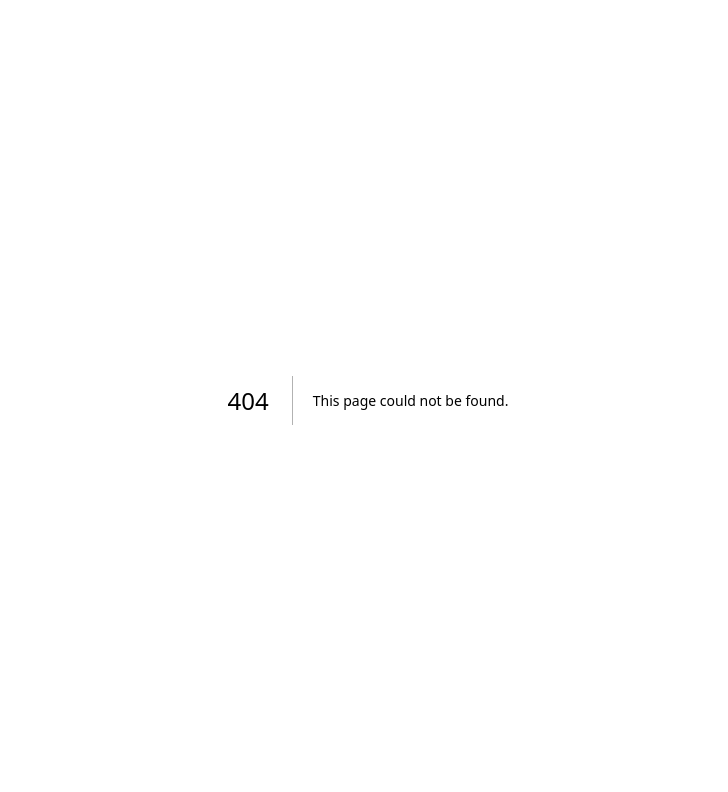
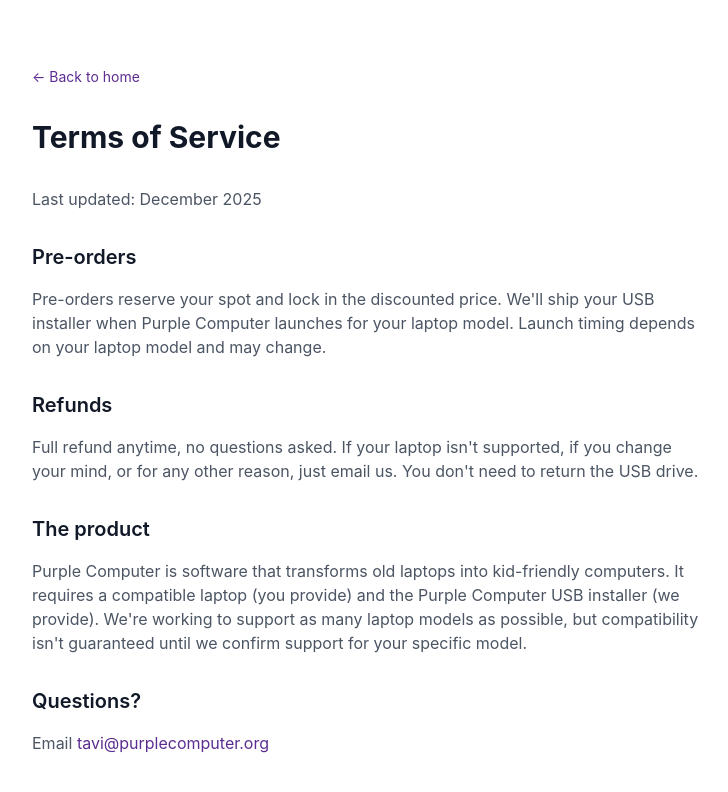
Before and after one commit to purplecomputerorg/landing, a Next.js app: page /terms in a window 1280 px wide. Before the commit this address had no page. Shown: the top 792 px of the page, without its empty margins (272-1000 px from the left). Built offline with nearby package versions, Linux system fonts and the light colour scheme.

Commit message:
Update privacy and terms

```diff
--- a/src/components/Footer.tsx
+++ b/src/components/Footer.tsx
@@ -7,8 +7,9 @@
 
   return (
     <footer className={`py-12 px-6 sm:px-8 lg:px-12 ${background}`}>
-      <div className="max-w-4xl mx-auto flex flex-col sm:flex-row justify-between items-start gap-4">
-        <div className="text-sm">
+      <div className="max-w-4xl mx-auto text-sm text-center sm:text-left">
+        <div className="flex flex-col sm:flex-row justify-between items-center sm:items-start gap-4">
+          <div>
             <p className="text-gray-400">
               Questions?{' '}
               <a
@@ -18,11 +19,7 @@
                 tavi@purplecomputer.org
               </a>
             </p>
-          <p className="text-gray-500 mt-1">
-            {new Date().getFullYear()} Purple Computer
-          </p>
-        </div>
-        <p className="text-gray-400 text-sm">
+            <p className="text-gray-400 mt-1">
               All source code is{' '}
               <a
                 href="https://github.com/purplecomputerorg/purplecomputer"
@@ -34,6 +31,18 @@
               </a>
             </p>
           </div>
+          <div className="text-gray-400">
+            <p>
+              <a href="/privacy" className="text-gray-500 hover:text-purple-primary transition-colors">Privacy</a>
+              {' · '}
+              <a href="/terms" className="text-gray-500 hover:text-purple-primary transition-colors">Terms</a>
+            </p>
+            <p className="text-gray-500 mt-1">
+              {new Date().getFullYear()} Purple Computer
+            </p>
+          </div>
+        </div>
+      </div>
     </footer>
   );
 }
--- /dev/null
+++ b/src/pages/privacy.tsx
@@ -0,0 +1,49 @@
+import Head from 'next/head';
+import Link from 'next/link';
+
+export default function Privacy() {
+  return (
+    <>
+      <Head>
+        <title>Privacy Policy - Purple Computer</title>
+      </Head>
+
+      <main className="min-h-screen bg-white py-16 px-6">
+        <div className="max-w-2xl mx-auto">
+          <Link href="/" className="text-purple-primary hover:underline text-sm mb-8 inline-block">
+            &larr; Back to home
+          </Link>
+
+          <h1 className="text-3xl font-display font-bold text-gray-900 mb-8">Privacy Policy</h1>
+
+          <div className="prose prose-gray">
+            <p className="text-gray-600 mb-6">Last updated: {new Date().toLocaleDateString('en-US', { month: 'long', year: 'numeric' })}</p>
+
+            <h2 className="text-xl font-semibold text-gray-900 mt-8 mb-4">What we collect</h2>
+            <p className="text-gray-600 mb-4">
+              When you pre-order or sign up for notifications, we collect your email address and laptop model information.
+              When you complete a purchase, our payment processor (Stripe) handles your payment information directly.
+            </p>
+
+            <h2 className="text-xl font-semibold text-gray-900 mt-8 mb-4">How we use it</h2>
+            <p className="text-gray-600 mb-4">
+              We use your email to send you updates about your pre-order, notify you when your laptop is supported,
+              and communicate important product information. We use laptop model data to prioritize which devices to support.
+            </p>
+
+            <h2 className="text-xl font-semibold text-gray-900 mt-8 mb-4">What we don't do</h2>
+            <p className="text-gray-600 mb-4">
+              We don't sell your data. We don't send marketing emails or newsletters unless you ask.
+              We don't share your information with third parties except as needed to process orders.
+            </p>
+
+            <h2 className="text-xl font-semibold text-gray-900 mt-8 mb-4">Questions?</h2>
+            <p className="text-gray-600 mb-4">
+              Email <a href="mailto:tavi@purplecomputer.org" className="text-purple-primary hover:underline">tavi@purplecomputer.org</a>
+            </p>
+          </div>
+        </div>
+      </main>
+    </>
+  );
+}
--- /dev/null
+++ b/src/pages/terms.tsx
@@ -0,0 +1,52 @@
+import Head from 'next/head';
+import Link from 'next/link';
+
+export default function Terms() {
+  return (
+    <>
+      <Head>
+        <title>Terms of Service - Purple Computer</title>
+      </Head>
+
+      <main className="min-h-screen bg-white py-16 px-6">
+        <div className="max-w-2xl mx-auto">
+          <Link href="/" className="text-purple-primary hover:underline text-sm mb-8 inline-block">
+            &larr; Back to home
+          </Link>
+
+          <h1 className="text-3xl font-display font-bold text-gray-900 mb-8">Terms of Service</h1>
+
+          <div className="prose prose-gray">
+            <p className="text-gray-600 mb-6">Last updated: {new Date().toLocaleDateString('en-US', { month: 'long', year: 'numeric' })}</p>
+
+            <h2 className="text-xl font-semibold text-gray-900 mt-8 mb-4">Pre-orders</h2>
+            <p className="text-gray-600 mb-4">
+              Pre-orders reserve your spot and lock in the discounted price. We'll ship your USB installer
+              when Purple Computer launches for your laptop model. Launch timing depends on your laptop model
+              and may change.
+            </p>
+
+            <h2 className="text-xl font-semibold text-gray-900 mt-8 mb-4">Refunds</h2>
+            <p className="text-gray-600 mb-4">
+              Full refund anytime, no questions asked. If your laptop isn't supported, if you change your mind,
+              or for any other reason, just email us. You don't need to return the USB drive.
+            </p>
+
+            <h2 className="text-xl font-semibold text-gray-900 mt-8 mb-4">The product</h2>
+            <p className="text-gray-600 mb-4">
+              Purple Computer is software that transforms old laptops into kid-friendly computers.
+              It requires a compatible laptop (you provide) and the Purple Computer USB installer (we provide).
+              We're working to support as many laptop models as possible, but compatibility isn't guaranteed
+              until we confirm support for your specific model.
+            </p>
+
+            <h2 className="text-xl font-semibold text-gray-900 mt-8 mb-4">Questions?</h2>
+            <p className="text-gray-600 mb-4">
+              Email <a href="mailto:tavi@purplecomputer.org" className="text-purple-primary hover:underline">tavi@purplecomputer.org</a>
+            </p>
+          </div>
+        </div>
+      </main>
+    </>
+  );
+}
```
Lines whose indentation alone changed are shown as unchanged.
